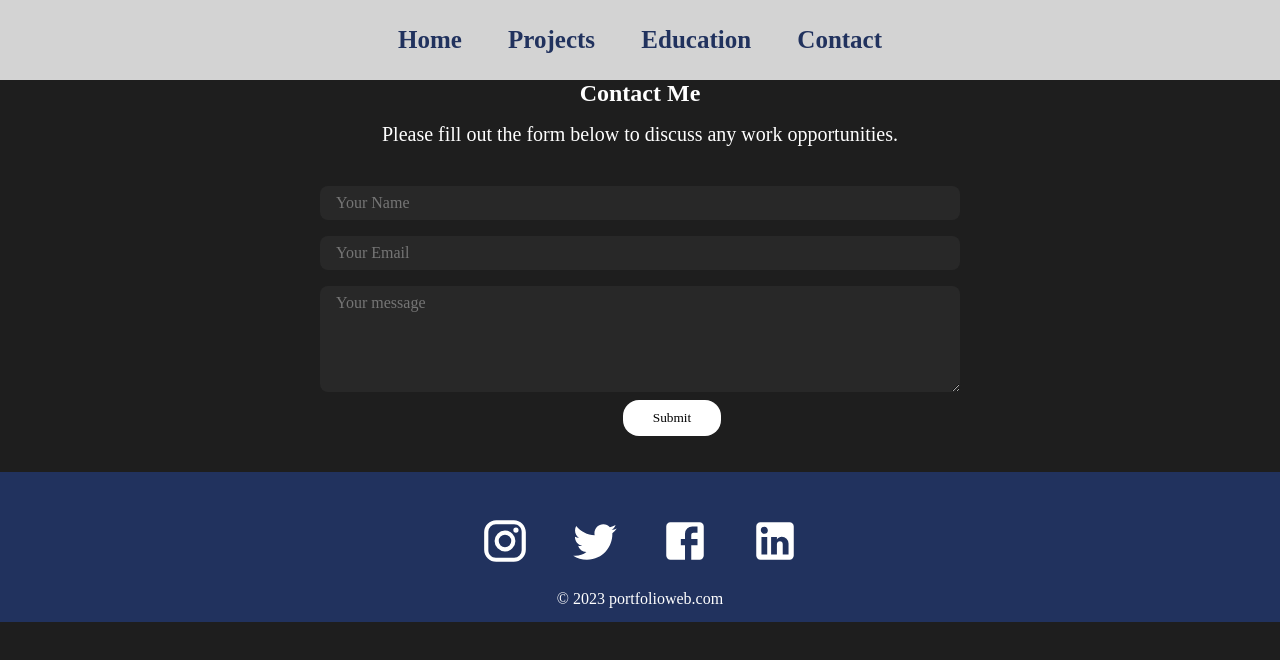
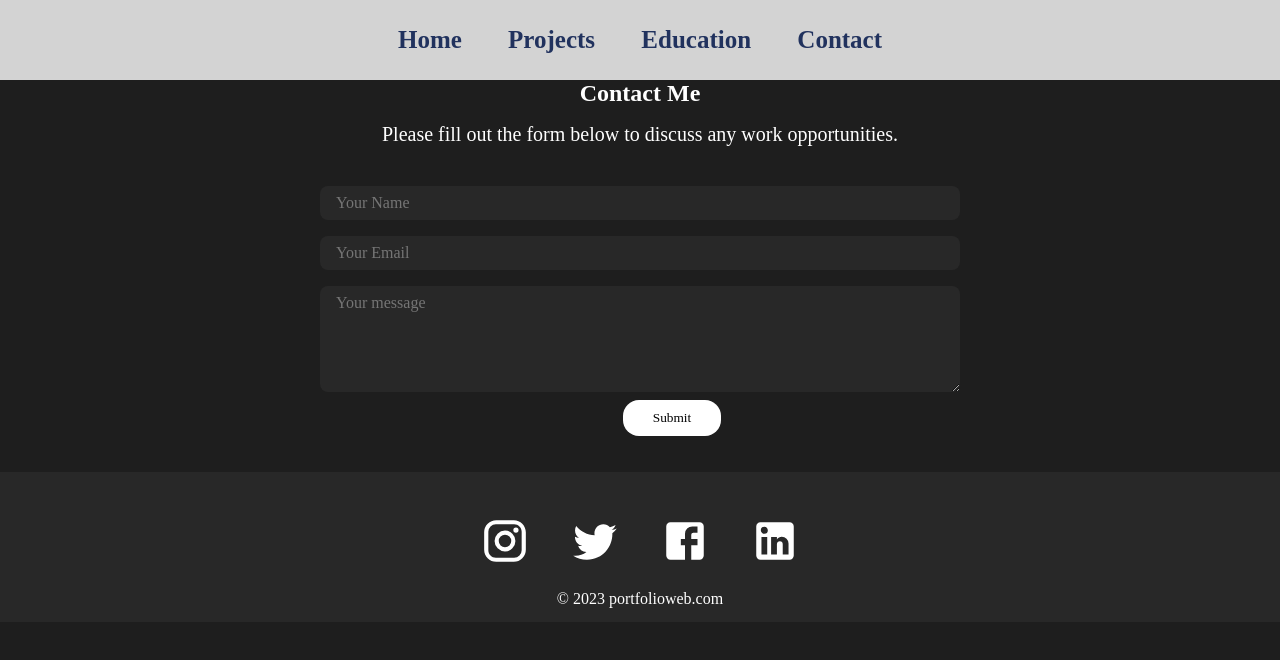
Before and after one commit to dishapradhan81/my-portfolio, a React (Create React App) app in the folder portfolio/: page /contact in a window 1280 px wide. Shown: the top 660 px of the page. Built offline with nearby package versions, Linux system fonts and the light colour scheme.

Commit message:
Update Footer.css

```diff
--- a/portfolio/src/Styles/Footer.css
+++ b/portfolio/src/Styles/Footer.css
@@ -1,7 +1,7 @@
 .footer {
   width: 100%;
   height: 150px;
-    background: #21325e;
+  background: rgb(40, 40, 40);
   display: flex;
   justify-content: center;
   align-items: center;
```
Lines whose indentation alone changed are shown as unchanged.
